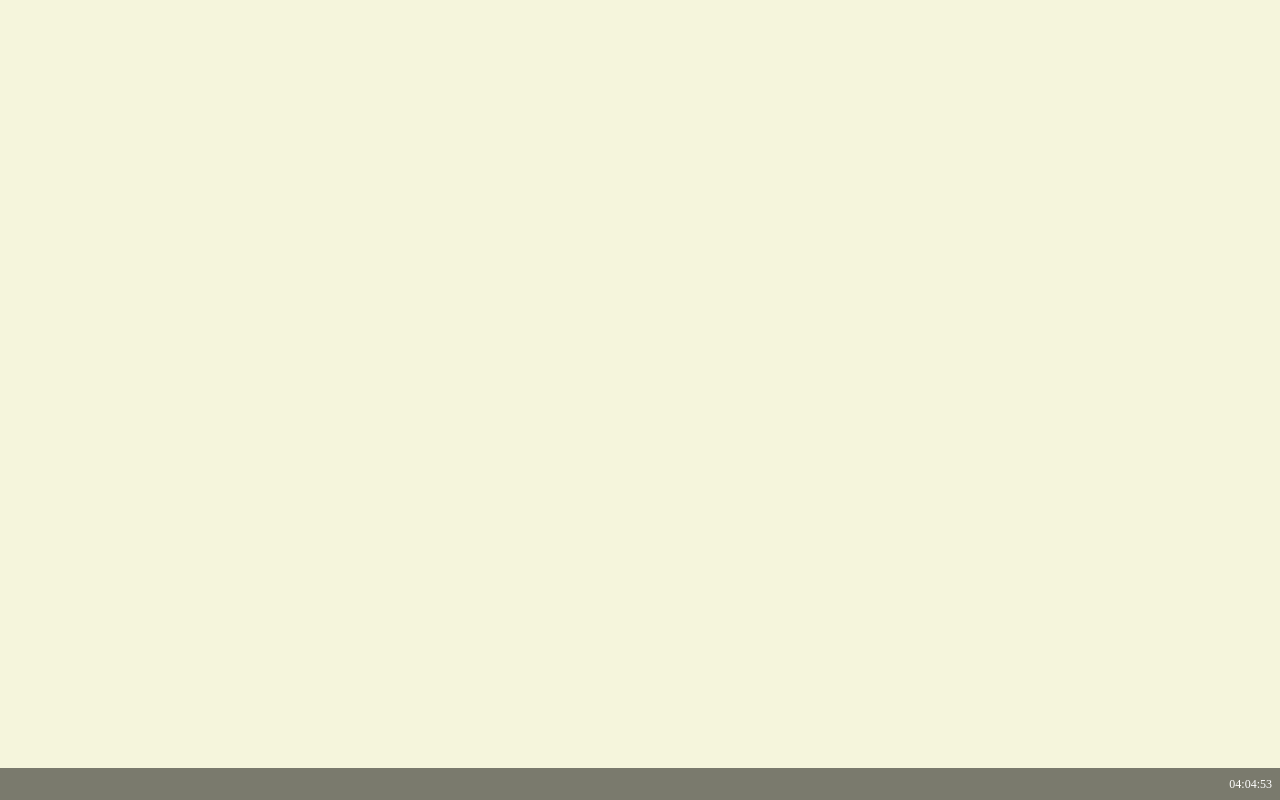
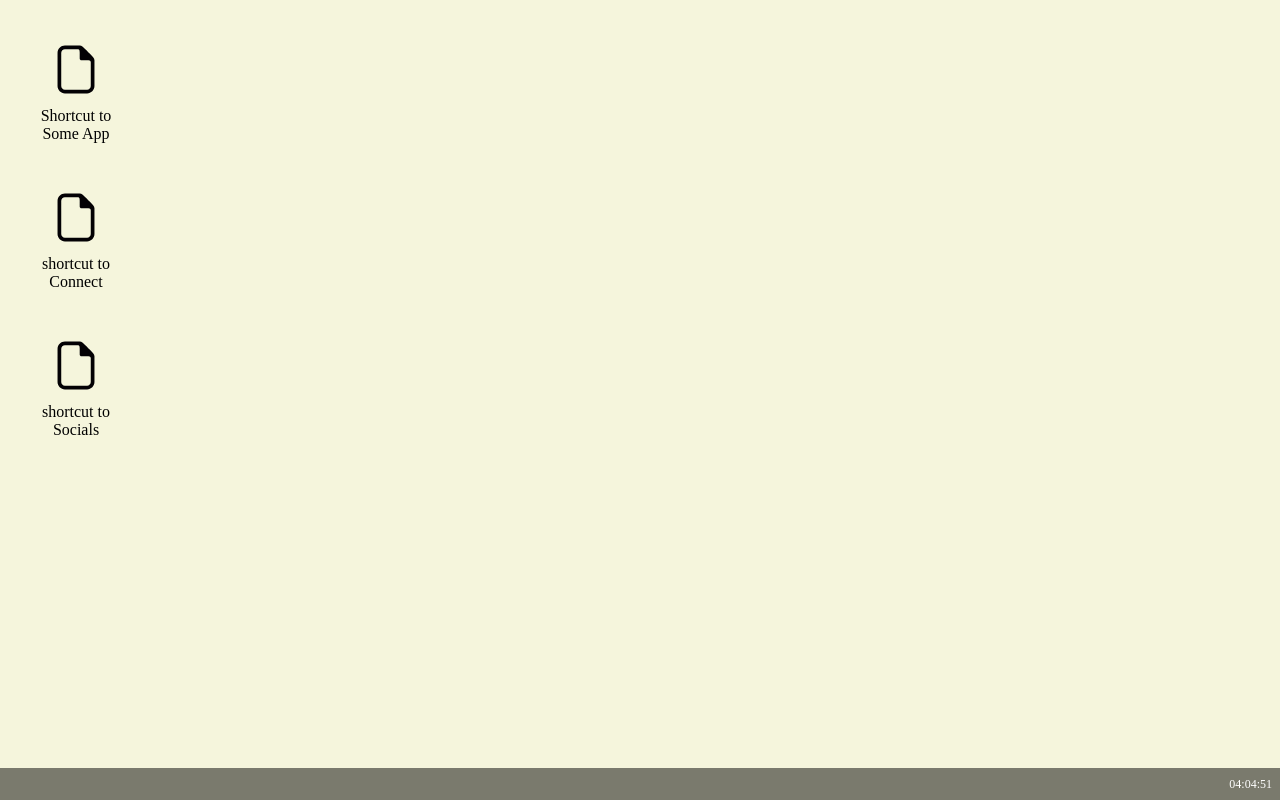
Before and after one commit to MDovydas/shamOS, a React (Vite) app: page / in a window 1280 px wide. Built offline with nearby package versions, Linux system fonts and the light colour scheme.

Commit message:
added basic icon logic

```diff
--- /dev/null
+++ b/src/components/DesktopGrid/DesktopShortcut.module.css
@@ -0,0 +1,32 @@
+.desktopShortcut {
+    margin: 0.75rem;
+    height: 7rem;
+    width: 5rem;
+    text-overflow:ellipsis;
+    overflow: hidden;
+    padding: 0.75rem;
+    text-align: center;
+    cursor: pointer;
+
+    -webkit-user-select: none;
+    -khtml-user-select: none;
+    -moz-user-select: none;
+    -o-user-select: none;
+    user-select: none;
+}
+
+.shortcutIcon {
+    height: 60%;
+    width: 60%;
+}
+.clickedOnce {
+    background-color: rgba(91, 164, 245, 0.52);
+    outline: 1px black dashed;
+}
+.shortcutLabel {
+    -webkit-user-select: none;
+    -khtml-user-select: none;
+    -moz-user-select: none;
+    -o-user-select: none;
+    user-select: none;
+}
--- /dev/null
+++ b/src/components/DesktopGrid/DesktopShortcut.tsx
@@ -0,0 +1,43 @@
+import { useState } from 'react'
+import styles from './DesktopShortcut.module.css'
+
+interface DesktopShortcutProps {
+  image: string
+  shortcutText: string
+  id: number
+}
+
+export default function DesktopShortcut ({
+  image,
+  shortcutText,
+  id
+}: DesktopShortcutProps): JSX.Element {
+  const [clickCount, setClickCount] = useState(0)
+
+  const handleClick = (): void => {
+    if (clickCount === 0) {
+      setClickCount(1)
+    } else {
+      setClickCount(0)
+    }
+  }
+
+  return (
+    <>
+      <div
+        className={`${styles.desktopShortcut} ${
+          clickCount === 1 ? styles.clickedOnce : ''
+        }`}
+        onClick={handleClick}
+      >
+        <img
+          className={styles.shortcutIcon}
+          src={image}
+          alt='shortcut'
+          draggable='false'
+        ></img>
+        <span className={styles.shortcutLabel}>{shortcutText}</span>
+      </div>
+    </>
+  )
+}
--- /dev/null
+++ b/src/components/DesktopGrid/DesktopShortcutsGrid.module.css
@@ -0,0 +1,3 @@
+.shortcutsGrid{
+    padding: 0.75rem;
+}
--- /dev/null
+++ b/src/components/DesktopGrid/DesktopShortcutsGrid.tsx
@@ -0,0 +1,34 @@
+import styles from './DesktopShortcutsGrid.module.css'
+import DesktopShortcut from './DesktopShortcut'
+import blank from '../../assets/blank.svg'
+
+class App {
+  image!: string
+  shortcutText!: string
+}
+const someApp = new App()
+someApp.image = blank
+someApp.shortcutText = 'Shortcut to Some App'
+
+const connectApp = new App()
+connectApp.image = blank
+connectApp.shortcutText = 'shortcut to Connect'
+
+const socialsApp = new App()
+socialsApp.image = blank
+socialsApp.shortcutText = 'shortcut to Socials'
+
+const desktopShortcuts = [someApp, connectApp, socialsApp]
+
+export default function DesktopShortcutsGrid (): JSX.Element {
+  const grid = desktopShortcuts.map((item, index): JSX.Element => {
+    return <DesktopShortcut image={item.image} shortcutText={item.shortcutText}
+    key={index} id={index} />
+  })
+
+  return (
+    <div className={styles.shortcutsGrid}>
+      {grid}
+    </div>
+  )
+}
--- a/src/pages/Desktop.tsx
+++ b/src/pages/Desktop.tsx
@@ -1,11 +1,13 @@
 import styles from './Desktop.module.css'
 import Taskbar from '../components/TaskbarBlock/Taskbar'
+import DesktopShortcutsGrid from '../components/DesktopGrid/DesktopShortcutsGrid'
 
 export default function Desktop (): JSX.Element {
   return (
     <>
       <div className={styles.desktop}>
           <div className={styles.workspace}>
+            <DesktopShortcutsGrid />
           </div>
           <Taskbar />
       </div>
```
Also changed, not shown: src/assets/blank.svg (added), src/components/TaskbarBlock/Taskbar.tsx (indentation only).
